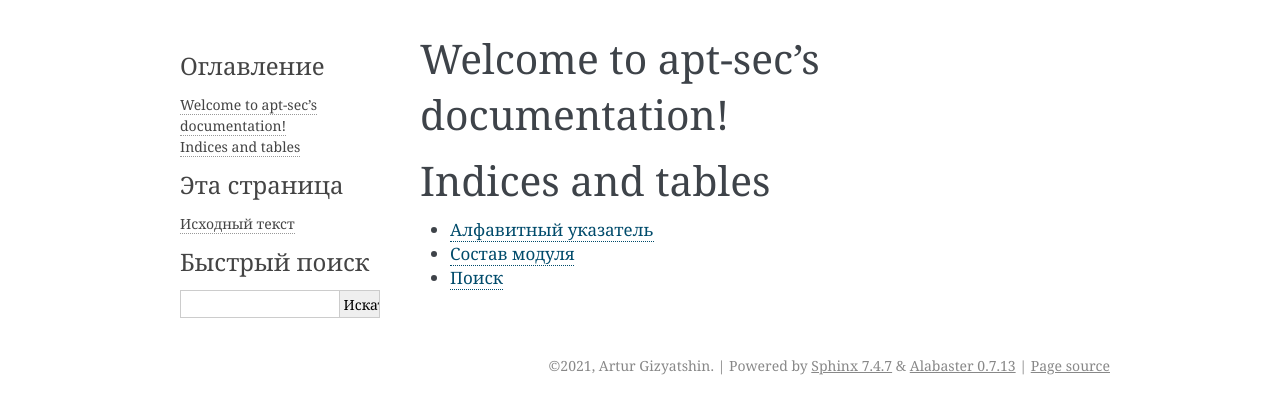
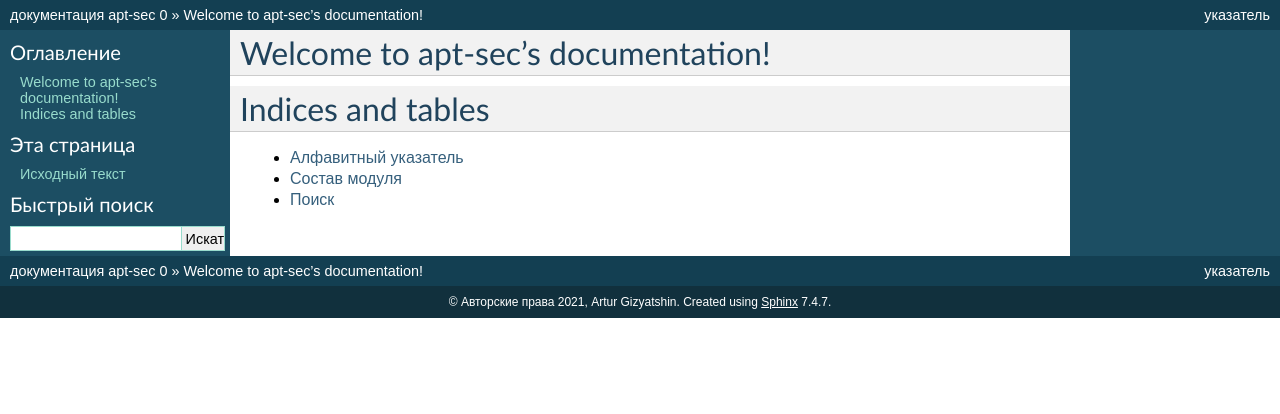
Before and after one commit to apt-sec/docs, a Sphinx documentation site: the page built from source/index.rst, in a window 1280 px wide. Shown: the top 414 px of the page. Built offline with Sphinx 7.4.7, drawn with Linux system fonts in a browser that asks for light colours.

Commit message:
change theme

```diff
--- a/source/conf.py
+++ b/source/conf.py
@@ -30,8 +30,7 @@ release = '0'
 # Add any Sphinx extension module names here, as strings. They can be
 # extensions coming with Sphinx (named 'sphinx.ext.*') or your custom
 # ones.
-extensions = [
-]
+extensions = ['myst_parser']
 
 # Add any paths that contain templates here, relative to this directory.
 templates_path = ['_templates']
@@ -54,7 +53,7 @@ exclude_patterns = []
 # The theme to use for HTML and HTML Help pages.  See the documentation for
 # a list of builtin themes.
 #
-html_theme = 'alabaster'
+html_theme = 'default'
 
 # Add any paths that contain custom static files (such as style sheets) here,
 # relative to this directory. They are copied after the builtin static files,
```
